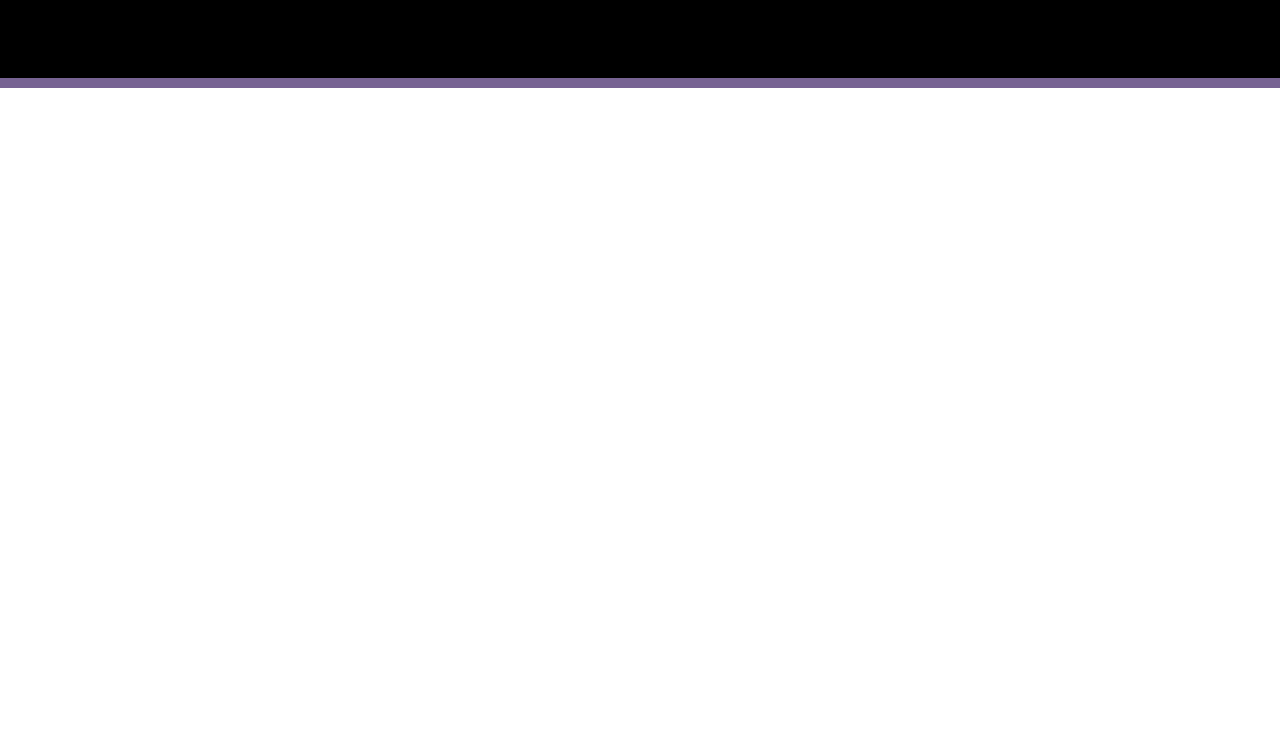
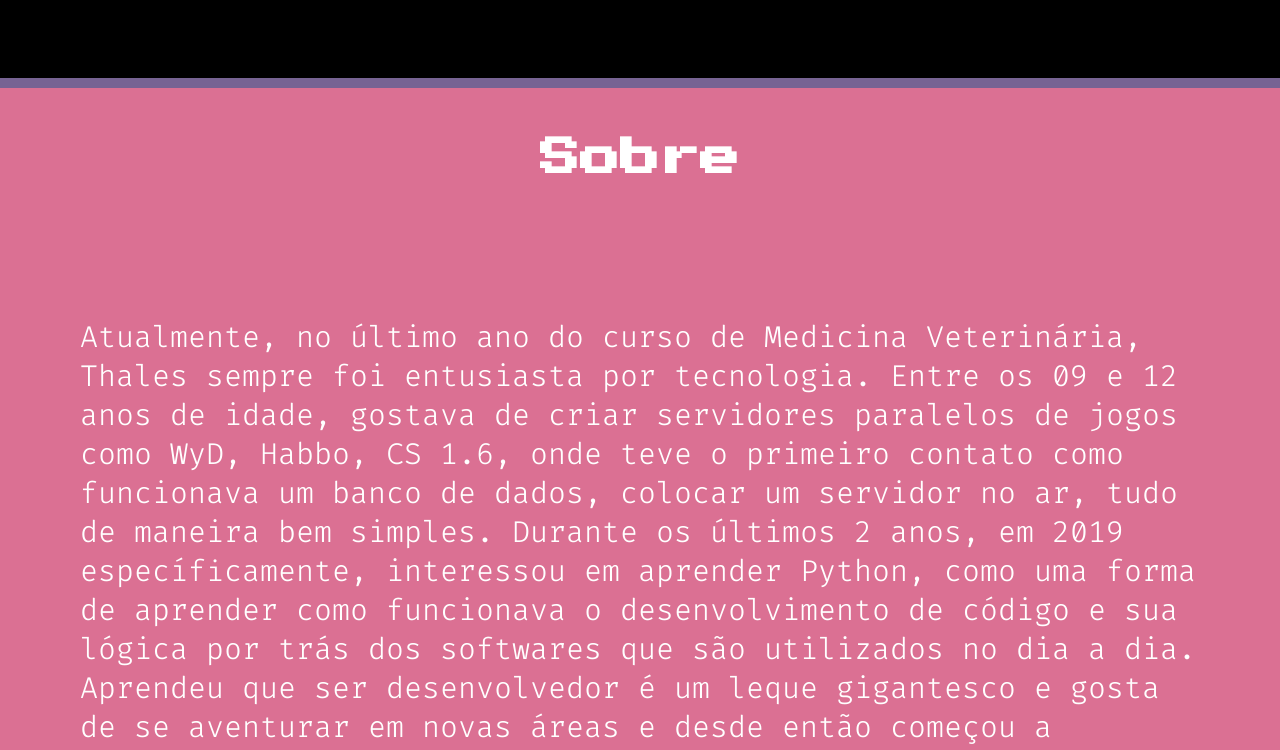
Before and after one commit to thalesouza/1thales.github.io, a plain HTML site: page index.html in a window 1280 px wide. Shown: the part 2127-2877 px from the top of the page. Before the commit the page ends 2215 px from the top, so only its background shows below. Drawn offline with Linux system fonts and the light colour scheme.

Commit message:
✨Add description section

```diff
--- /dev/null
+++ b/css/components/main-description.css
@@ -0,0 +1,9 @@
+.main-description {
+    display: flex;
+    justify-content: center;
+    padding: 80px 80px;
+    color: #FFF;
+    font-size: 30px;
+    font-weight: 300;
+    line-height: 1.3;
+}
--- a/css/components/main-section.css
+++ b/css/components/main-section.css
@@ -2,7 +2,7 @@
     background-color: #776393;
     padding-top: 50px;
     padding-bottom: 100px;
-    border-bottom: 10px solid grey;
+    border-bottom: 10px solid palevioletred;
 }
 
 .main-section .main-title {
@@ -21,3 +21,8 @@
 .projetos-page {
     text-decoration: none;
 }
+
+.main-section.-third {
+    background-color: palevioletred;
+    border-bottom: 10px solid #000;
+}
--- a/index.html
+++ b/index.html
@@ -20,6 +20,8 @@
         <link rel="stylesheet" href="css/components/main-projects.css">
         <link rel="stylesheet" href="css/components/wrapper-skill.css">
         <link rel="stylesheet" href="css/components/progress-bar.css">
+        <link rel="stylesheet" href="css/components/main-description.css">
+        <link rel="stylesheet" href="css/components/button-arrow.css">
     </head>
 
     <body>
@@ -115,6 +117,19 @@
                     </figure>
                 </a>
             </div>
+        </section>
+
+        <section class="main-section -third">
+            <h2 class="main-title -second">
+                Sobre
+            </h2>
+            <p class="main-description">
+                Atualmente, no último ano do curso de Medicina Veterinária, Thales sempre foi entusiasta por tecnologia. Entre os 09 e 12 anos de idade, gostava de criar servidores paralelos de jogos como WyD, Habbo, CS 1.6, onde teve o primeiro contato como funcionava um banco de dados, colocar um servidor no ar, tudo de maneira bem simples.
+                Durante os últimos 2 anos, em 2019 específicamente, interessou em aprender Python, como uma forma de aprender como funcionava o desenvolvimento de código e sua lógica por trás dos softwares que são utilizados no dia a dia. Aprendeu que ser desenvolvedor é um leque gigantesco e gosta de se aventurar em novas áreas e desde então começou a acompanhar a rotina dos desenvolvedores através do Live Coding na Twitch.
+            </p>
+
+
+
 
         </section>
 
```
